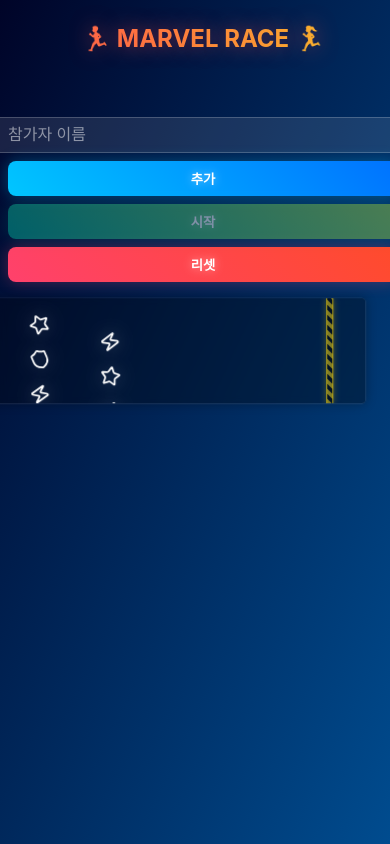
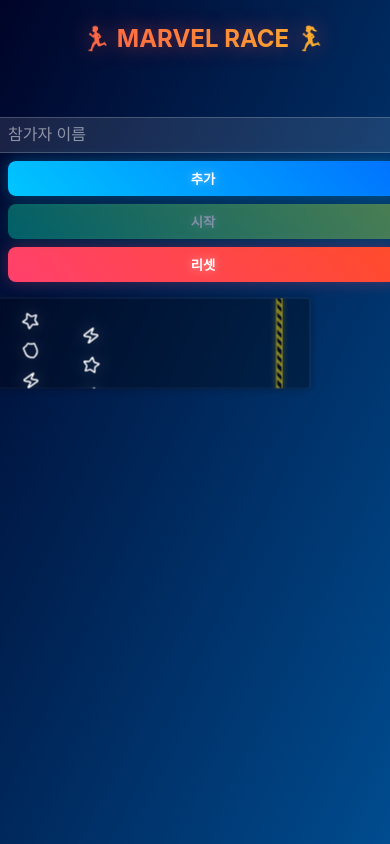
Before and after one commit to ckk914/RunRacingGameNext, a React (Create React App) app: page / in a window 390 px wide. Built offline with nearby package versions, Linux system fonts and the light colour scheme; the HTML template or start-up script is replaced by a standard one.

Commit message:
chore: design 조정

```diff
--- a/src/styles/MarvelRaceFinal.module.css
+++ b/src/styles/MarvelRaceFinal.module.css
@@ -285,7 +285,7 @@
     .raceTrack {
         height: 300px;
         transform-origin: top left;
-        transform: scale(0.35);
+        transform: scale(0.3);
         width: 285%;
         margin-left: -2rem;
         overflow-x: hidden;
```
